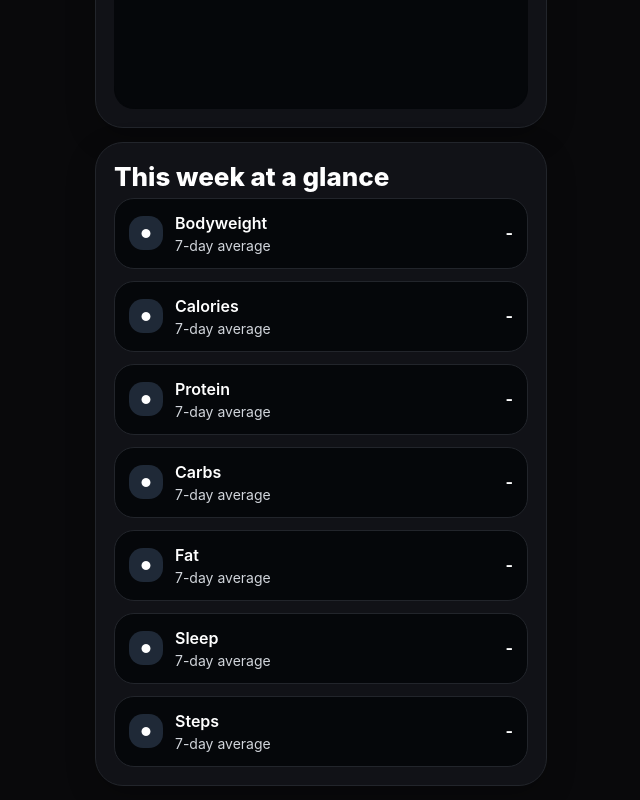
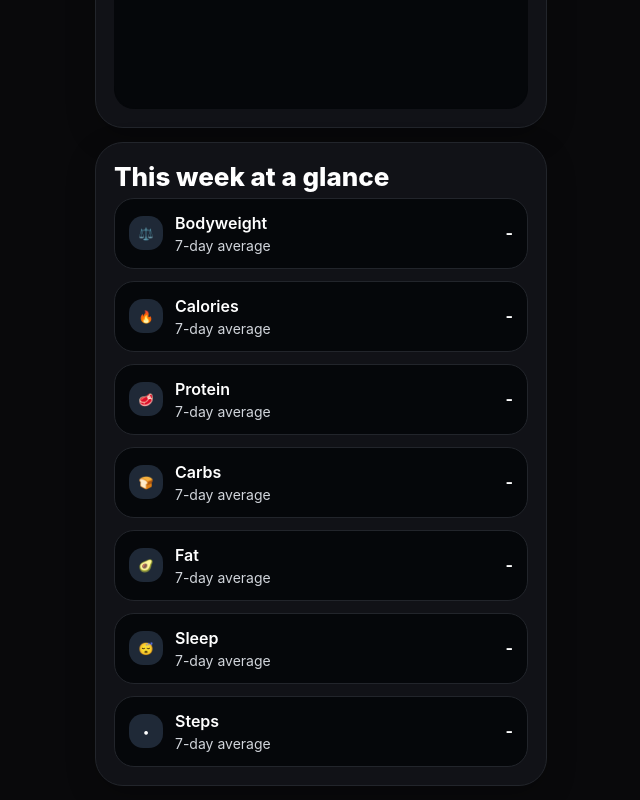
Before and after one commit to franfarr/fitness-tracker-app, a React (Vite) app: page / in a window 1280 px wide. Shown: the part 1371-2171 px from the top of the page, without its empty margins (319-959 px from the left). Built offline with nearby package versions, Linux system fonts and the light colour scheme.

Commit message:
Update App.jsx

```diff
--- a/src/App.jsx
+++ b/src/App.jsx
@@ -1,3 +1,23 @@
+const getIcon = (id) => {
+  switch (id) {
+    case "bw":
+      return "⚖️"; // bodyweight
+    case "calories":
+      return "🔥";
+    case "protein":
+      return "🥩";
+    case "carbs":
+      return "🍞";
+    case "fat":
+      return "🥑";
+    case "sleep":
+      return "😴";
+    case "water":
+      return "💧";
+    default:
+      return "•";
+  }
+};
 import React, { useEffect, useMemo, useState } from "react";
 
 const STORAGE_KEY = 'fitness-tracker-app-v1'
@@ -312,7 +332,9 @@ function App() {
                   {metricAverages.map((field) => (
                     <div key={field.id} style={styles.statRow}>
                       <div style={styles.statLeft}>
-                        <div style={styles.iconBox}>●</div>
+                        <div style={styles.iconBox}>
+  {getIcon(field.id)}
+</div>
                         <div>
                           <div style={styles.statLabel}>{field.label}</div>
                           <div style={styles.statSub}>7-day average</div>
```
